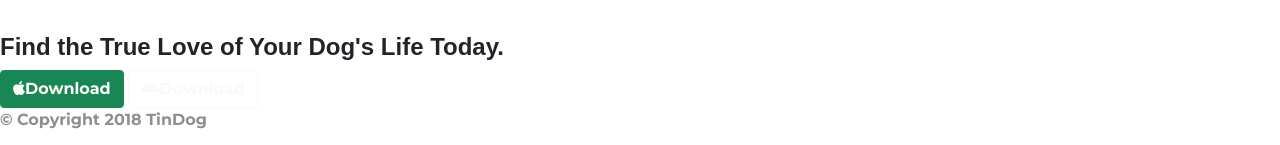
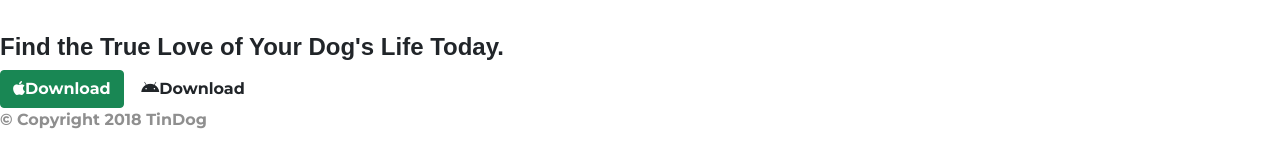
Before and after one commit to shaman-cmd/tindog-webpage, a plain HTML site: page index.html in a window 1280 px wide. Shown: the part 2513-2658 px from the top of the page. Drawn offline with nearby package versions, Linux system fonts and the light colour scheme.

Commit message:
chnged color

```diff
--- a/index.html
+++ b/index.html
@@ -216,7 +216,7 @@
 
     <h3>Find the True Love of Your Dog's Life Today.</h3>
     <button type="button" class="btn btn-success"><i class="fab fa-apple"></i>Download</button>
-    <button type="button" class="btn btn-outline-light"><i class="fab fa-android"></i>Download</button>
+    <button type="button" class="btn btn-Danger"><i class="fab fa-android"></i>Download</button>
 
   </section>
 
```
